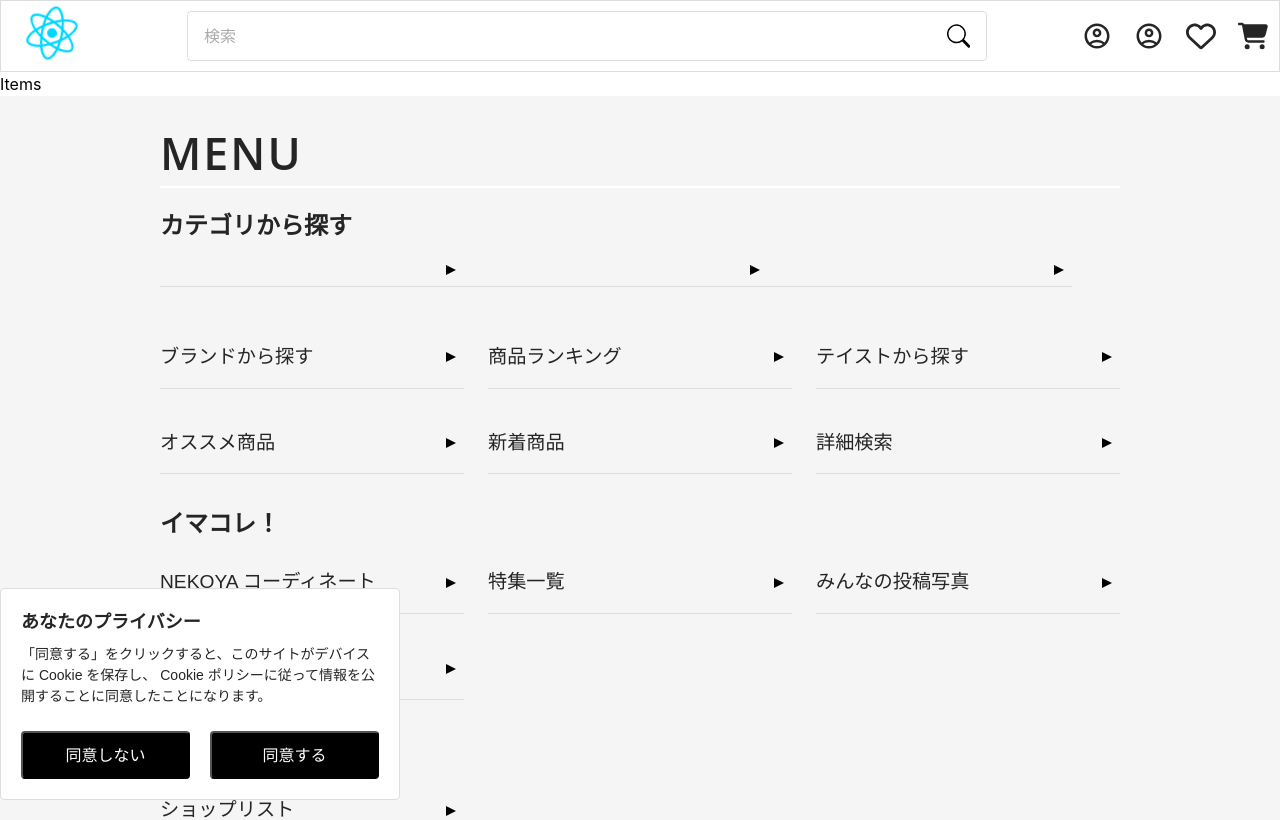
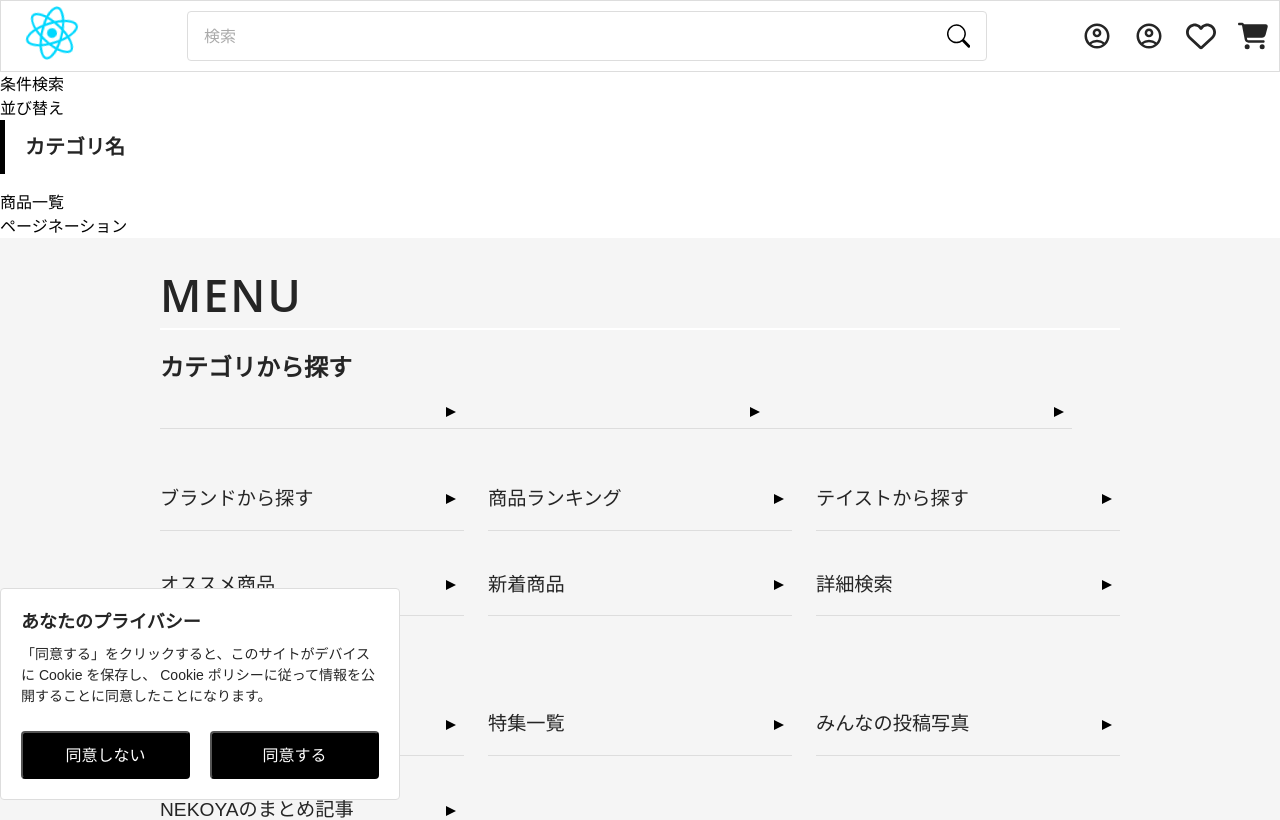
Before and after one commit to Leopard0505/furniture-ec-front-v2, a React (Vite) app: page /items in a window 1280 px wide. Shown: the top 820 px of the page. Built offline with nearby package versions, Linux system fonts and the light colour scheme.

Commit message:
#28 chore: 大まかな枠組みを作った

```diff
--- a/src/routes/items/Items.tsx
+++ b/src/routes/items/Items.tsx
@@ -1,7 +1,18 @@
+import { SectionTitle } from "../../components/SectionTitle/SectionTitle";
 
 export default function Items() {
 
   return (
-    <div>Items</div>
+    <main>
+      <div>条件検索</div>
+      <div>
+        <div>並び替え</div>
+        <div>
+          <SectionTitle text={'カテゴリ名'} />
+          <div>商品一覧</div>
+          <div>ページネーション</div>
+        </div>
+      </div>
+    </main>
   )
 }
```
